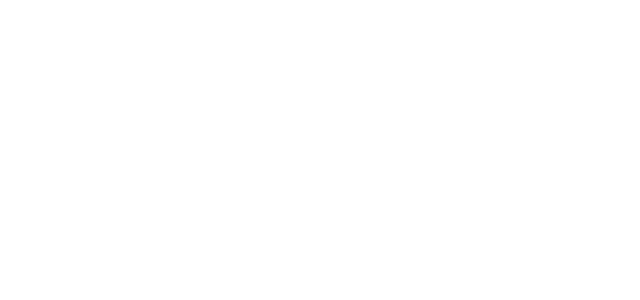
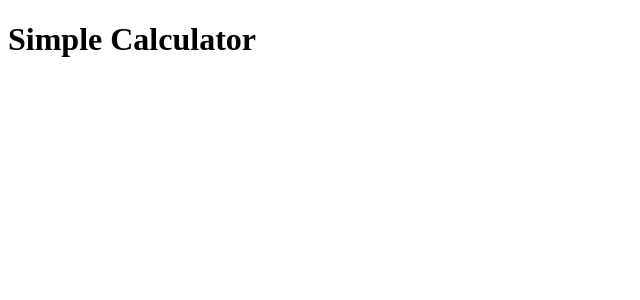
Before and after one commit to musengya/calculator, a React (Create React App) app: page / in a window 1280 px wide. Shown: the top 300 px of the page, without its empty margins (0-640 px from the left). Built offline with nearby package versions, Linux system fonts and the light colour scheme.

Commit message:
UUpdate the App component

```diff
--- a/src/App.js
+++ b/src/App.js
@@ -1,9 +1,19 @@
 import React from 'react';
 class App extends React.Component {
+  constructor(props) {
+    super(props);
+    this.state = {
+      result: ""
+    }
+    this.handleClick = this.handleClick.bind(this);
+  }
+  handleClick(e) {
+
+  }
   render() {
     return (
       <div>
-
+        <h1>Simple Calculator</h1>
       </div>
     )
   }
```
